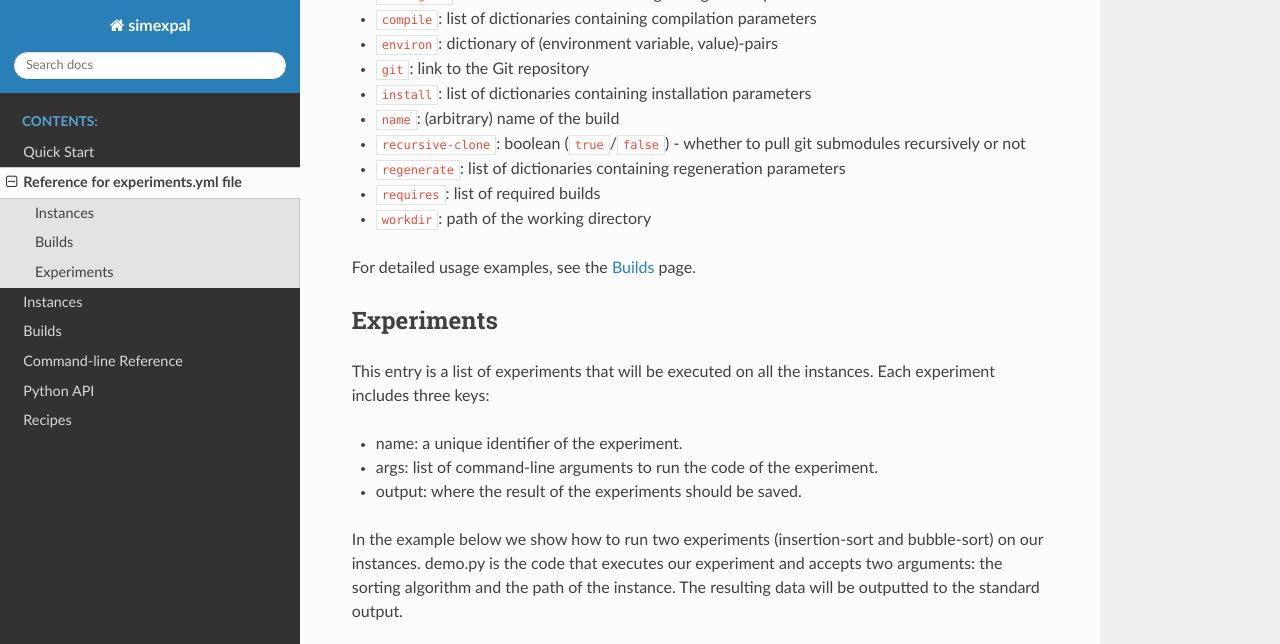
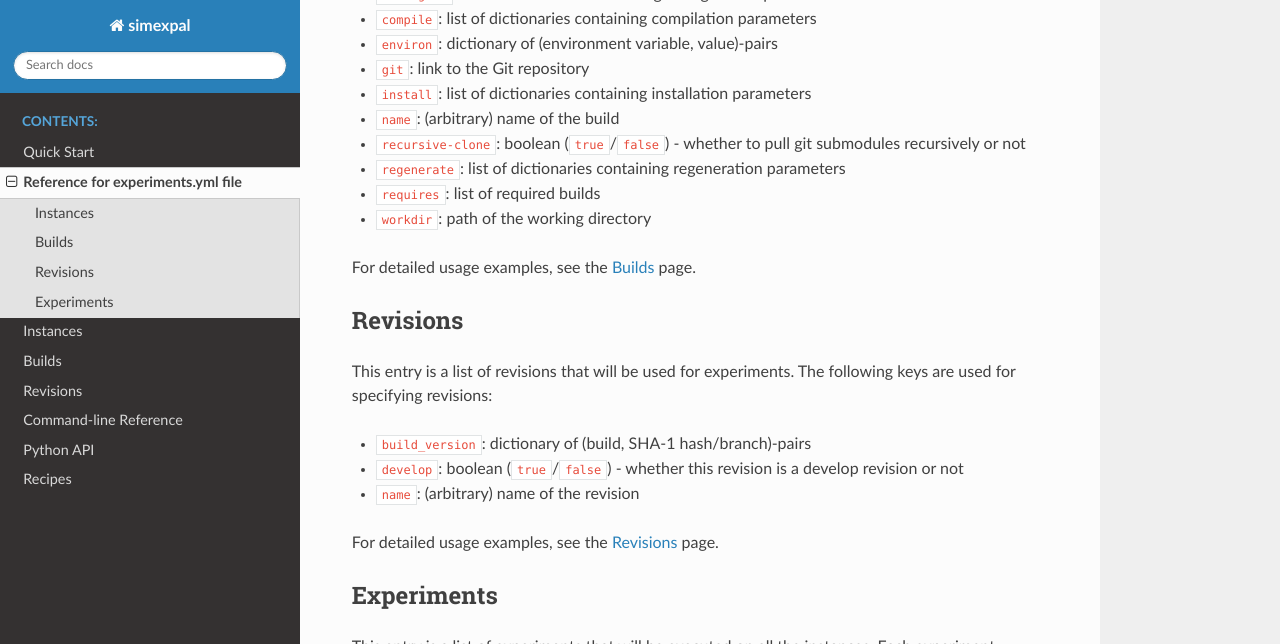
Before and after one commit to hu-macsy/simexpal, a Sphinx documentation site: the page built from docs/experiments_reference.rst, in a window 1280 px wide and 900 px high, scrolled down 1040 px, cut to the strip 0-644 px from the top of the window. Built offline with Sphinx 7.4.7 and the Read the Docs theme 2.0.0, drawn with Linux system fonts in a browser that asks for light colours.

Commit message:
docs: Add documentation on revisions

```diff
--- a/docs/experiments_reference.rst
+++ b/docs/experiments_reference.rst
@@ -49,6 +49,17 @@ used for specifying builds:
 
 For detailed usage examples, see the :ref:`Builds` page.
 
+Revisions
+---------
+This entry is a list of revisions that will be used for experiments. The following keys are
+used for specifying revisions:
+
+- ``build_version``: dictionary of (build, SHA-1 hash/branch)-pairs
+- ``develop``: boolean (``true``/``false``) - whether this revision is a develop revision or not
+- ``name``: (arbitrary) name of the revision
+
+For detailed usage examples, see the :ref:`Revisions` page.
+
 Experiments
 -----------
 This entry is a list of experiments that will be executed on all the instances.
--- a/docs/index.rst
+++ b/docs/index.rst
@@ -13,6 +13,7 @@ Welcome to simexpal's documentation!
    Reference for experiments.yml file <experiments_reference>
    Instances <instances>
    Builds <builds>
+   Revisions <revisions>
    Command-line Reference <command_line_reference>
    Python API <python_api>
    Recipes <recipes>
```
Also changed, not shown: docs/revisions.rst (added, +74 -0 lines).
